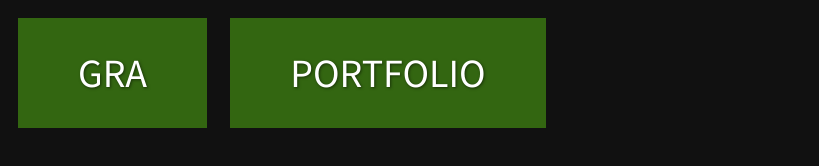
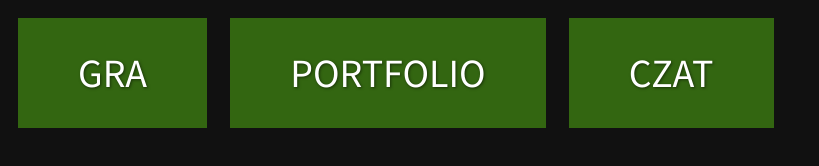
Before and after one commit to Kevand/kevand.github.io, a plain HTML site: page index.html in a window 1280 px wide. Shown: the whole page, without its empty margins (0-819 px from the left). Drawn offline with Linux system fonts and the light colour scheme.

Commit message:
Added chat to menu

```diff
--- a/index.html
+++ b/index.html
@@ -44,5 +44,8 @@
 		<a href="Portfolio/index.html"><div class="link">
             Portfolio
         </div></a>
+        <a href="http://kevandzior.atthost24.pl"><div class="link">
+            Czat
+        </div></a>
     </body>
 </html>
```
